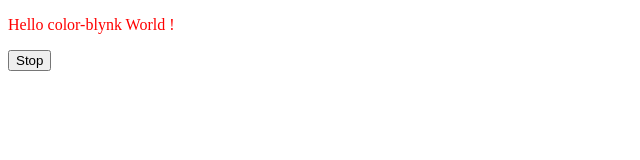
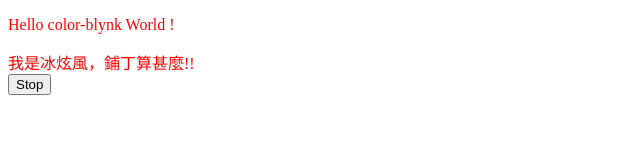
Before and after one commit to jsjh1100203/jsjh1100203.github.io, a plain HTML site: page index.html in a window 1280 px wide. Shown: the whole page, without its empty margins (0-640 px from the left). Drawn offline with Linux system fonts and the light colour scheme.

Commit message:
Update index.html

```diff
--- a/index.html
+++ b/index.html
@@ -29,6 +29,7 @@
 <body onload="changeColor();">
   <div id="my_box">
     <p>Hello color-blynk World !</p>
+    我是冰炫風，鋪丁算甚麼!!
   </div>
 
   <button onclick="stopTextColor();">Stop</button>
```
